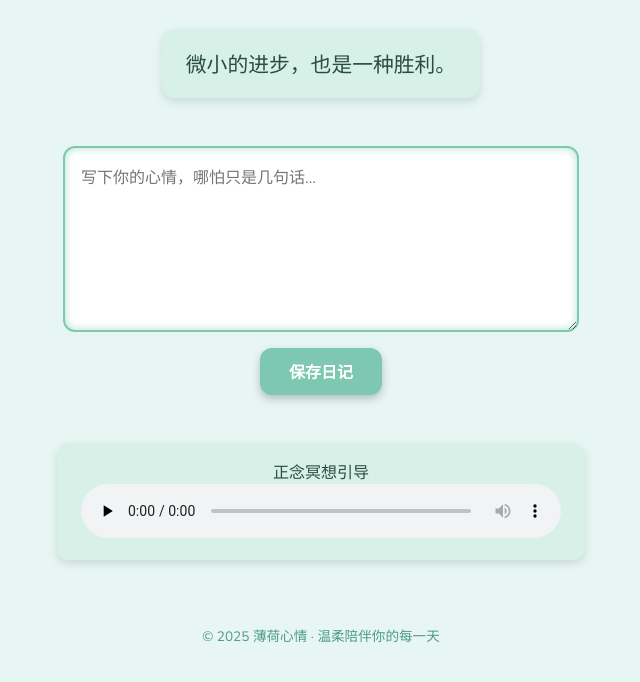
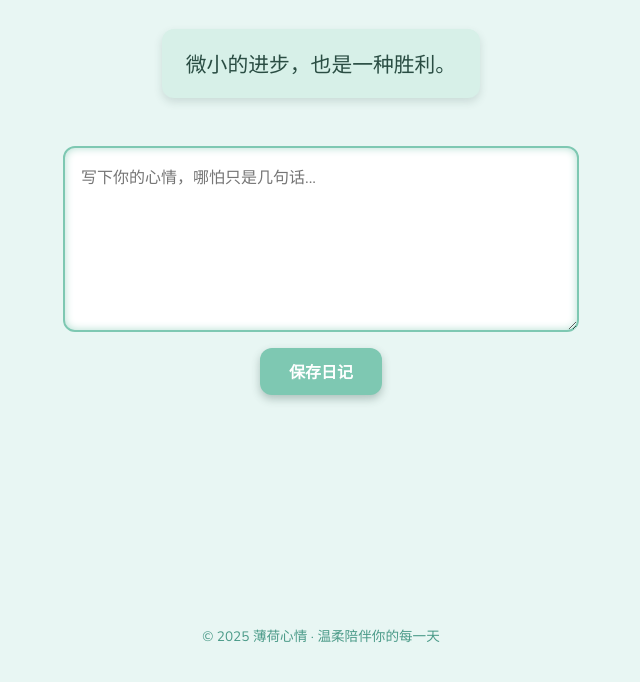
Before and after one commit to LavenderF/Depression, a plain HTML site: page index.html in a window 1280 px wide. Shown: the part 170-852 px from the top of the page, without its empty margins (319-959 px from the left). Drawn offline with nearby package versions, Linux system fonts and the light colour scheme.

Commit message:
Update index.html

```diff
--- a/index.html
+++ b/index.html
@@ -8,7 +8,7 @@
   @import url('https://fonts.googleapis.com/css2?family=Nunito:wght@400;700&display=swap');
   body {
     margin: 0;
-    background: #e8f6f3; /* 淡薄荷绿背景 */
+    background: #e8f6f3;
     font-family: 'Nunito', sans-serif;
     color: #2a4d43;
     display: flex;
@@ -76,20 +76,6 @@
   button:hover {
     background: #4a9a88;
   }
-  #audio-container {
-    margin-top: 3rem;
-    max-width: 480px;
-    width: 90vw;
-    background: #d7f0e8;
-    border-radius: 12px;
-    padding: 1rem 1.5rem;
-    box-shadow: 0 4px 8px rgba(42, 77, 67, 0.15);
-    text-align: center;
-  }
-  audio {
-    width: 100%;
-    outline: none;
-  }
   footer {
     margin-top: auto;
     font-size: 0.85rem;
@@ -107,11 +93,6 @@
 
 <textarea id="mood-journal" placeholder="写下你的心情，哪怕只是几句话..."></textarea>
 <button id="save-btn">保存日记</button>
-
-<div id="audio-container">
-  <div>正念冥想引导</div>
-  <audio controls preload="none" src="https://cdn.pixabay.com/download/audio/2022/03/21/audio_95d96a98b2.mp3?filename=calm-relaxing-meditation-ambient-1137.mp3"></audio>
-</div>
 
 <footer>© 2025 薄荷心情 · 温柔陪伴你的每一天</footer>
 
@@ -143,7 +124,6 @@
       alert("写点什么吧，哪怕是一句简单的感受。😊");
       return;
     }
-    // 简单本地保存示范（本地存储）
     let journals = JSON.parse(localStorage.getItem('moodJournals') || "[]");
     journals.push({ text, date: new Date().toISOString() });
     localStorage.setItem('moodJournals', JSON.stringify(journals));
```
